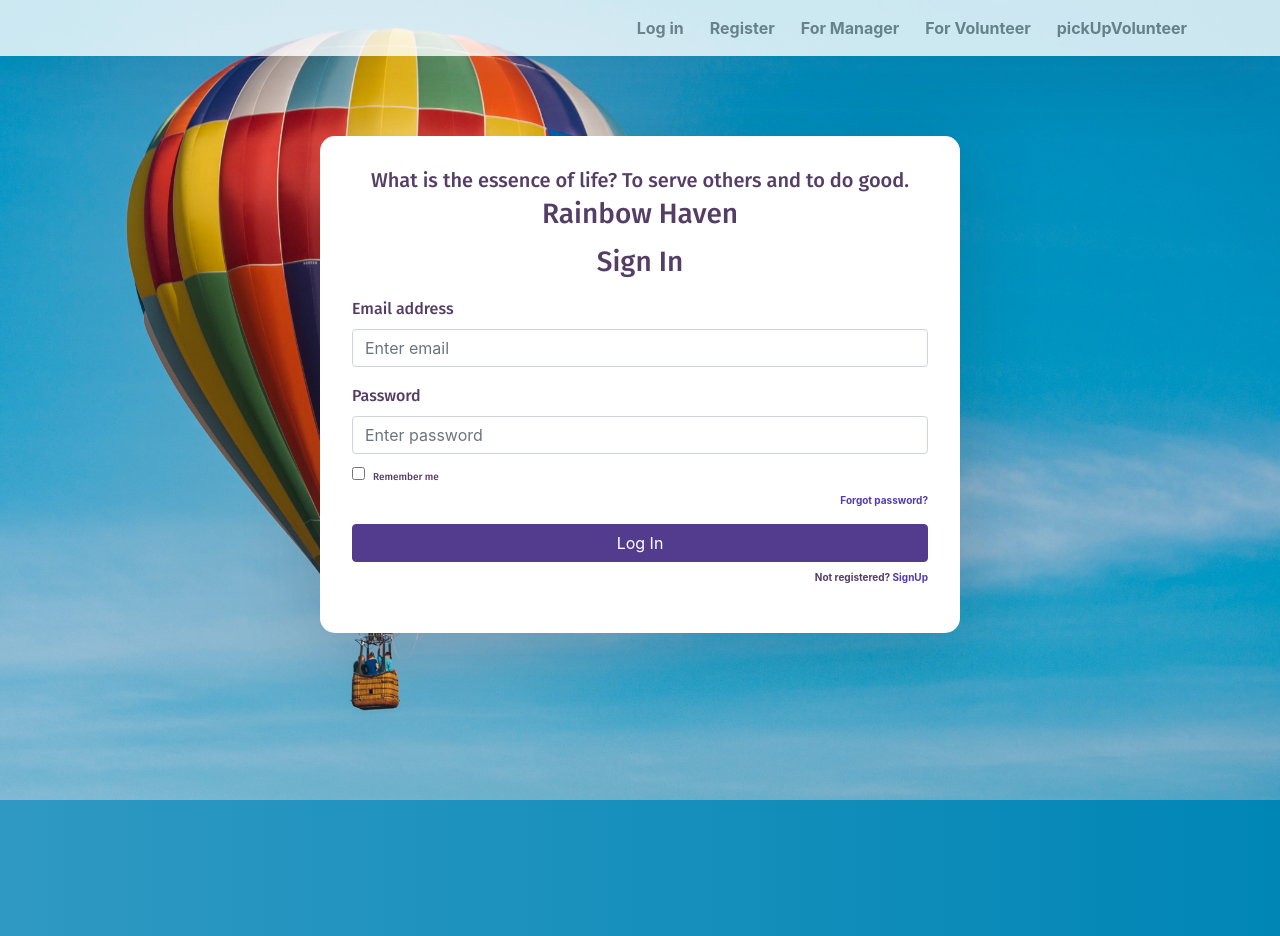
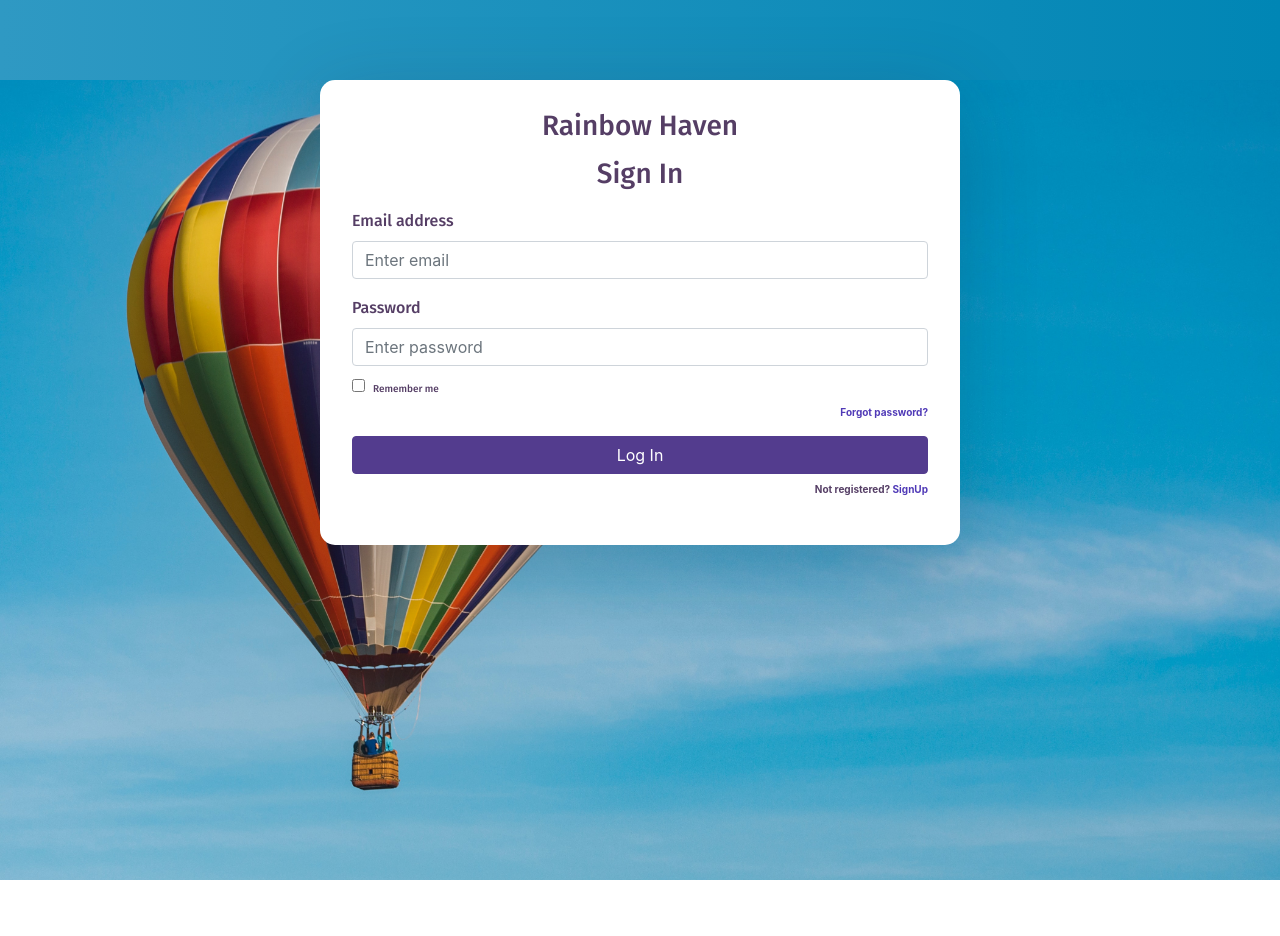
Before and after one commit to techReturnersMarchCohort2020/rainbowhaven-react-frontend, a React (Create React App) app: page / in a window 1280 px wide. After the commit the page ends 880 px from the top, so only its background shows below. Built offline with nearby package versions, Linux system fonts and the light colour scheme; what react-google-maps would draw is missing.

Commit message:
for demo ready

```diff
--- a/src/App.js
+++ b/src/App.js
@@ -13,7 +13,7 @@ function App() {
   return (
     <Router>
       <div className="App">
-        <nav className="navbar navbar-expand-lg navbar-light">
+        {/* <nav className="navbar navbar-expand-lg navbar-light">
           <div className="container">
             <div className="collapse navbar-collapse" id="navbarTogglerDemo02">
               <ul className="nav navbar-nav ml-auto">
@@ -45,13 +45,13 @@ function App() {
               </ul>
             </div>
           </div>
-        </nav>
+        </nav> */}
 
         <div className="auth-wrapper">
           <div className="auth-inner">
-            <h5 className="text-center mb-2">
+            {/* <h5 className="text-center mb-2">
               What is the essence of life? To serve others and to do good.
-            </h5>
+            </h5> */}
             <Switch>
               <Route exact path="/" component={Login} />
               <Route path="/sign-in" component={Login} />
```
